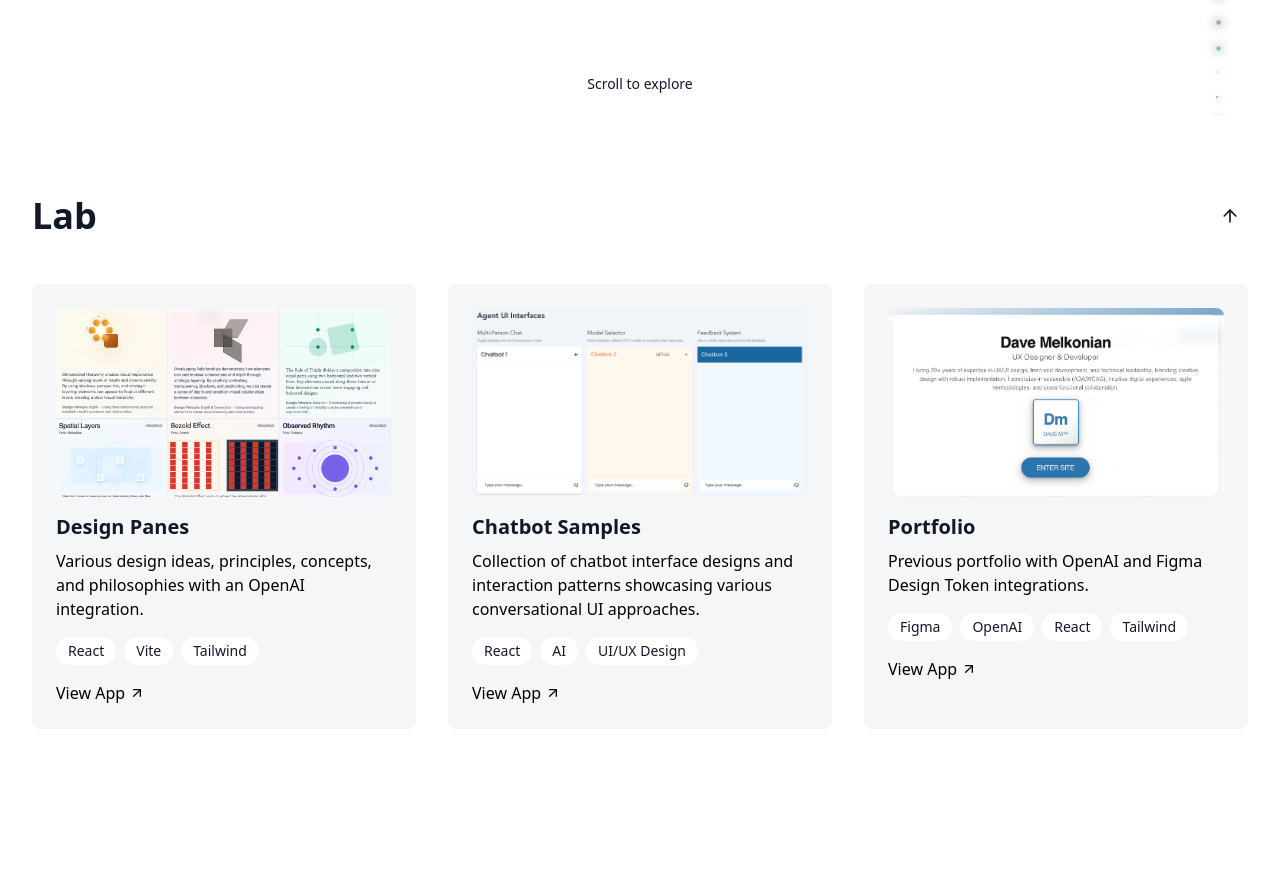
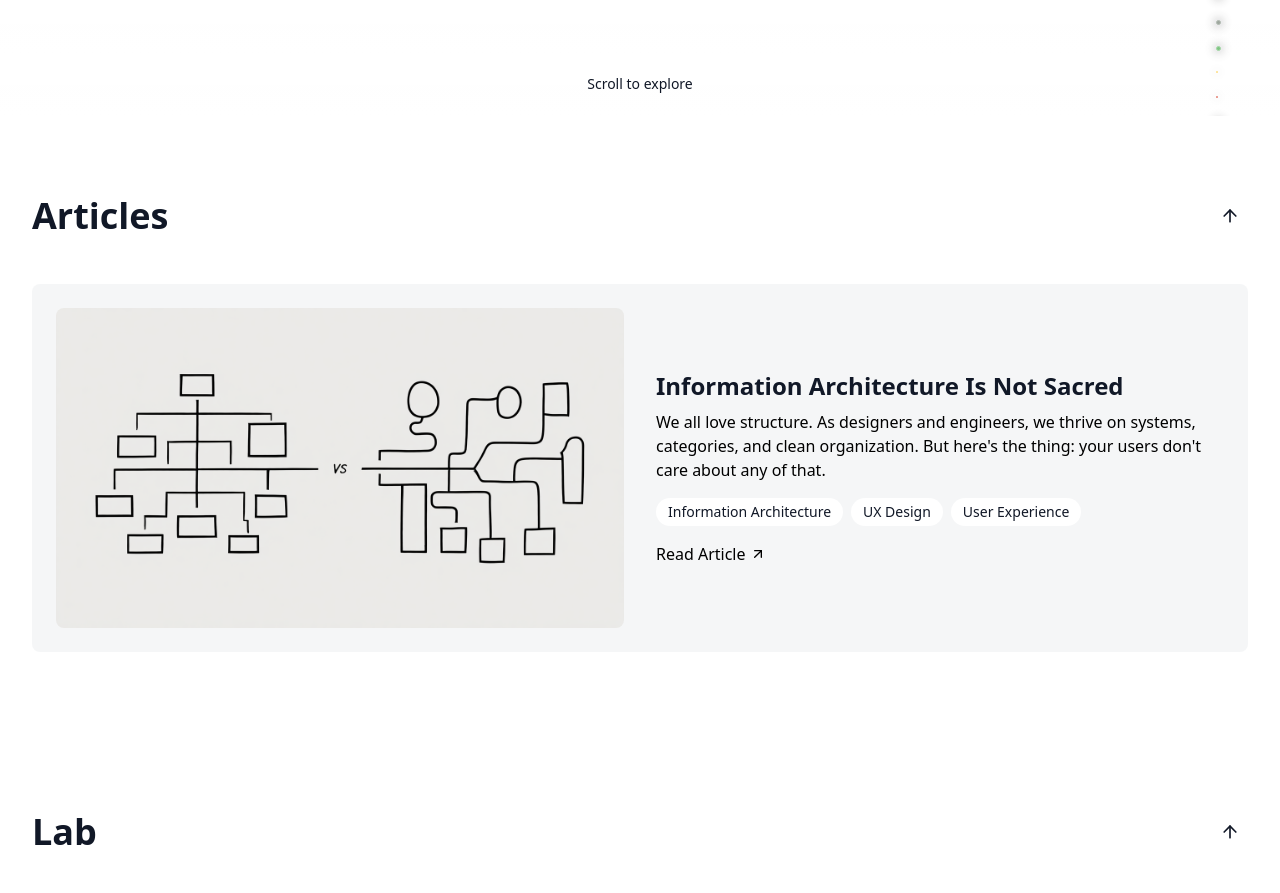
Before and after one commit to davemelk100/dm-2025, a React (Vite) app: page / in a window 1280 px wide. Shown: the part 684-1577 px from the top of the page. Built offline with nearby package versions, Linux system fonts and the light colour scheme.

Commit message:
added articles

```diff
--- a/src/App.tsx
+++ b/src/App.tsx
@@ -13,6 +13,7 @@ import { useEffect, useState } from "react";
 import { content } from "./content";
 import SparklingBackground from "../components/SparklingBackground";
 import ImageModal from "../components/ImageModal";
+import ArticleModal from "./components/ArticleModal";
 import designTokens from "./designTokens.json";
 import { ThemeProvider } from "./context/ThemeContext";
 import ThemeToggle from "./components/ThemeToggle";
@@ -66,6 +67,10 @@ function App() {
   const [showScrollTop, setShowScrollTop] = useState(false);
   const [mobileMenuOpen, setMobileMenuOpen] = useState(false);
   const [selectedImage, setSelectedImage] = useState<string | null>(null);
+  const [selectedArticle, setSelectedArticle] = useState<{
+    title: string;
+    content: string;
+  } | null>(null);
 
   useEffect(() => {
     const handleScroll = () => {
@@ -91,6 +96,14 @@ function App() {
       closeMobileMenu();
       setShowScrollTop(true);
     }
+  };
+
+  const handleArticleClick = (
+    e: React.MouseEvent,
+    article: { title: string; content: string }
+  ) => {
+    e.preventDefault();
+    setSelectedArticle(article);
   };
 
   const projects = [
@@ -433,6 +446,63 @@ function App() {
               </span>
             </motion.div>
           </motion.div>
+        </section>
+
+        {/* Articles Section */}
+        <section id="articles" className="py-12 sm:py-20">
+          <div className="container mx-auto px-4 sm:px-8">
+            <SectionHeader title="Articles" className="mb-12 text-center" />
+            <div className="grid gap-8">
+              {content.articles.items.map((article, index) => (
+                <a
+                  key={index}
+                  href={article.url}
+                  target="_blank"
+                  rel="noopener noreferrer"
+                  onClick={(e) =>
+                    article.content &&
+                    handleArticleClick(e, {
+                      title: article.title,
+                      content: article.content,
+                    })
+                  }
+                  className="group relative overflow-hidden rounded-lg bg-gray-100/80 p-6 transition-all duration-300 hover:bg-gray-200/80 block"
+                >
+                  <div className="grid md:grid-cols-2 gap-8 items-center">
+                    <div className="mb-4 md:mb-0 aspect-video overflow-hidden rounded-lg cursor-pointer">
+                      <img
+                        src={article.image}
+                        alt={article.title}
+                        className="h-full w-full object-cover transition-transform duration-300 group-hover:scale-105"
+                      />
+                    </div>
+                    <div>
+                      <h3 className="mb-2 text-2xl font-semibold dark:text-black">
+                        {article.title}
+                      </h3>
+                      <p className="mb-4 text-black dark:text-black">
+                        {article.description}
+                      </p>
+                      <div className="mb-4 flex flex-wrap gap-2">
+                        {article.tags.map((tag, tagIndex) => (
+                          <span
+                            key={tagIndex}
+                            className="rounded-full bg-white px-3 py-1 text-sm dark:text-black"
+                          >
+                            {tag}
+                          </span>
+                        ))}
+                      </div>
+                      <div className="inline-flex items-center text-black hover:text-gray-600 dark:text-black dark:hover:text-gray-700">
+                        Read Article
+                        <ArrowUpRight className="ml-1 h-4 w-4" />
+                      </div>
+                    </div>
+                  </div>
+                </a>
+              ))}
+            </div>
+          </div>
         </section>
 
         {/* Current Projects Section */}
@@ -843,6 +913,15 @@ function App() {
           </div>
         </section>
 
+        {/* Article Modal */}
+        {selectedArticle && (
+          <ArticleModal
+            title={selectedArticle.title}
+            content={selectedArticle.content}
+            onClose={() => setSelectedArticle(null)}
+          />
+        )}
+
         {/* Image Modal */}
         {selectedImage && (
           <ImageModal
--- /dev/null
+++ b/src/components/ArticleModal.tsx
@@ -0,0 +1,65 @@
+import { X } from "lucide-react";
+import { motion, AnimatePresence } from "framer-motion";
+
+interface ArticleModalProps {
+  title: string;
+  content: string;
+  onClose: () => void;
+}
+
+const ArticleModal = ({ title, content, onClose }: ArticleModalProps) => {
+  const renderContent = (text: string) => {
+    return text.split("\n\n").map((paragraph, index) => {
+      if (paragraph.startsWith("## ")) {
+        return (
+          <h2
+            key={index}
+            className="text-2xl font-bold mb-4 mt-6 dark:text-white"
+          >
+            {paragraph.replace("## ", "")}
+          </h2>
+        );
+      }
+      return (
+        <p key={index} className="mb-4 dark:text-gray-200">
+          {paragraph}
+        </p>
+      );
+    });
+  };
+
+  return (
+    <AnimatePresence>
+      <motion.div
+        initial={{ opacity: 0 }}
+        animate={{ opacity: 1 }}
+        exit={{ opacity: 0 }}
+        className="fixed inset-0 z-50 flex items-center justify-center bg-black/50"
+        onClick={onClose}
+      >
+        <motion.div
+          initial={{ scale: 0.9, opacity: 0 }}
+          animate={{ scale: 1, opacity: 1 }}
+          exit={{ scale: 0.9, opacity: 0 }}
+          className="relative w-full max-w-3xl max-h-[90vh] overflow-y-auto bg-white dark:bg-gray-900 rounded-lg shadow-xl p-8 m-4"
+          onClick={(e) => e.stopPropagation()}
+        >
+          <button
+            onClick={onClose}
+            className="absolute top-4 right-4 p-2 text-gray-500 hover:text-gray-700 dark:text-gray-400 dark:hover:text-gray-200"
+            aria-label="Close modal"
+          >
+            <X className="h-6 w-6" />
+          </button>
+
+          <h2 className="text-3xl font-bold mb-6 dark:text-white">{title}</h2>
+          <div className="prose dark:prose-invert max-w-none">
+            {renderContent(content)}
+          </div>
+        </motion.div>
+      </motion.div>
+    </AnimatePresence>
+  );
+};
+
+export default ArticleModal;
--- a/src/content.ts
+++ b/src/content.ts
@@ -217,4 +217,37 @@ export const content = {
       },
     ],
   },
+
+  articles: {
+    title: "Articles",
+    items: [
+      {
+        title: "Information Architecture Is Not Sacred",
+        description:
+          "We all love structure. As designers and engineers, we thrive on systems, categories, and clean organization. But here's the thing: your users don't care about any of that.",
+        content: `They're not here for your beautifully planned sitemap. They just want to get what they need, quickly and easily. If that means putting a call-to-action right where a new idea is introduced - even if it was "supposed" to show up three sections later - then that's where it should go. Users don't follow your ideal flow. They follow their instincts.
+
+## Let the Structure Flex
+
+Think about how single-page apps became the standard. Instant content loads, no jarring page refresh. Behind the scenes, the code is clean and modular - but to the user, it just feels seamless. That's the kind of responsiveness users expect everywhere now. Yes, your design system is great. It helps you stay consistent and scale across screens and platforms. But users don't care about that either. They just want to find the answer, take the next step, or solve their problem - without digging for it.
+
+## Information Architecture Shouldn't Be Set in Stone
+
+The UX process is iterative by nature. You design something, test it, learn from it, and then do it all over again. It's not a straight path, and your information architecture shouldn't be either. When real feedback shows that people are missing something, you move it. When analytics show that users are skipping entire sections, you streamline. The structure should serve the user, not hold them back.
+
+## Build for Real Behavior
+
+The best organizations don't let ego or outdated documents dictate the user experience. They know great UX means anticipating what the user needs - sometimes before they even know it themselves - and meeting them there.
+
+So go ahead: break your own architecture if it makes the experience better. That's not sloppy - it's smart.
+
+## Your information architecture isn't a monument
+
+It's a living system that should evolve with your users. Keep it flexible. Keep it human. And most of all, keep it useful.`,
+        url: "#",
+        image: "/img/ia-flexible.png",
+        tags: ["Information Architecture", "UX Design", "User Experience"],
+      },
+    ],
+  },
 } as const;
```
Also changed, not shown: public/img/ia-flexible.png (added), 4 other files (tests, documents, lock files or other folders).
